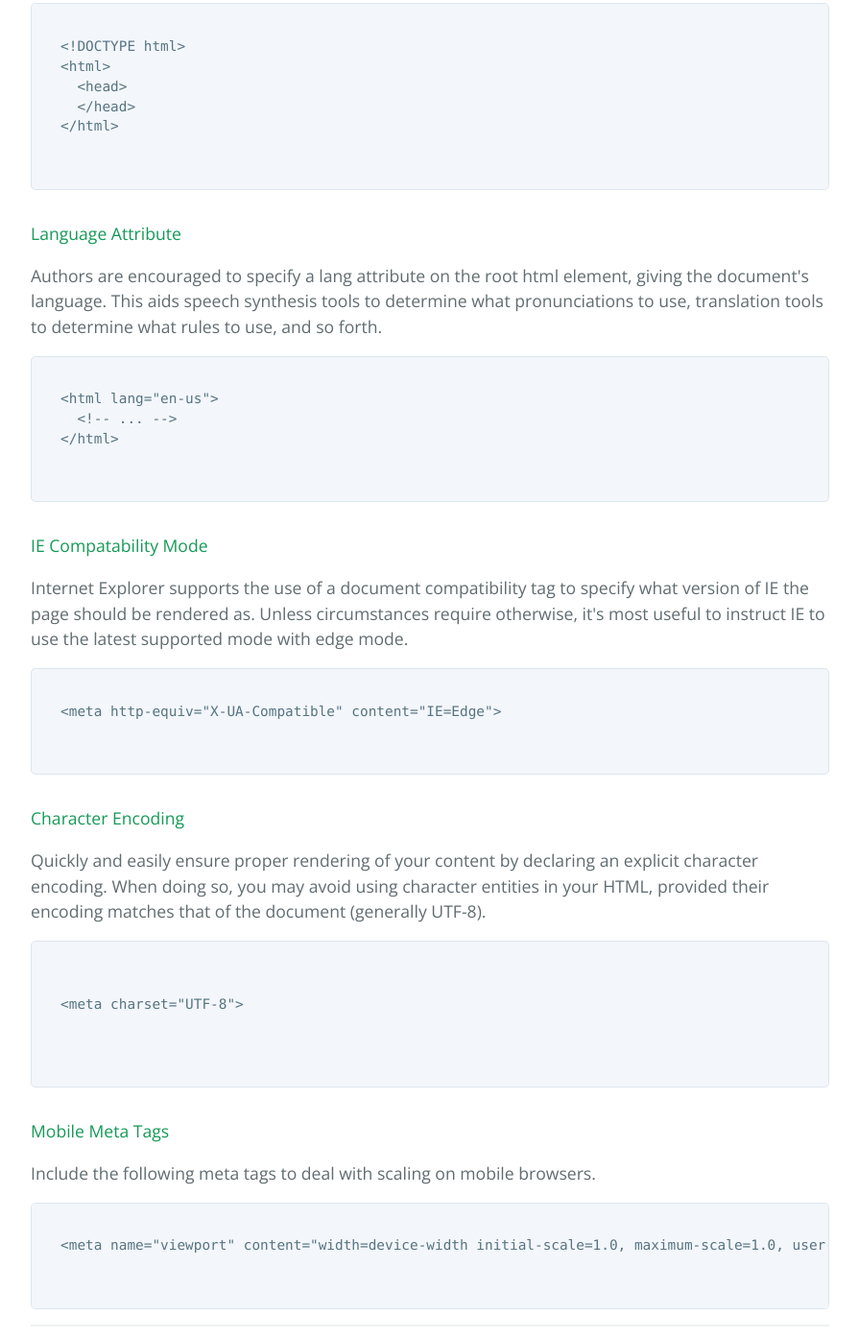
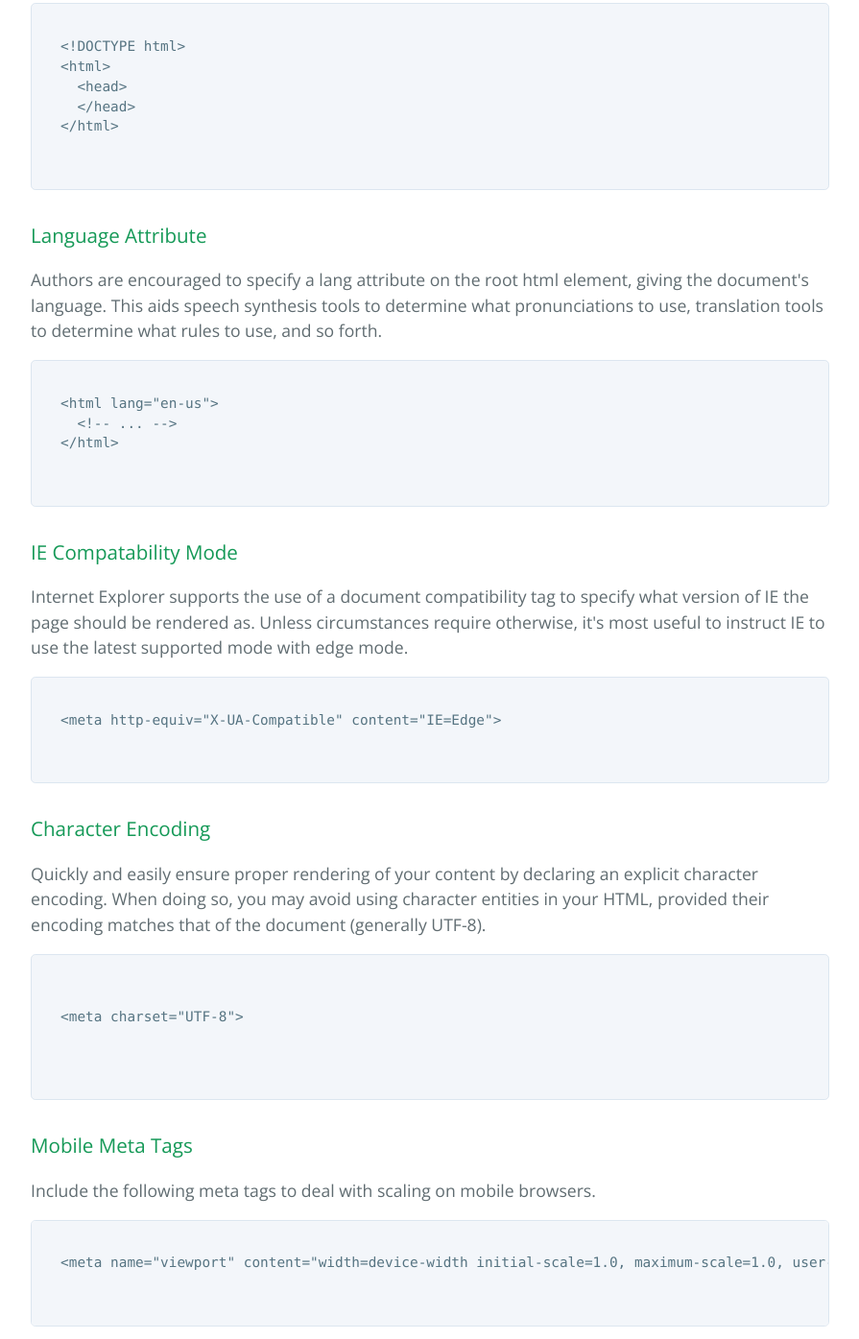
Before and after one commit to dahliacreative/piper, a plain HTML site: page index.html in a window 1280 px wide. Shown: the part 1680-3075 px from the top of the page at 96% size, without its empty margins (192-1087 px from the left). Drawn offline with nearby package versions, Linux system fonts and the light colour scheme.

Commit message:
Update index.html

```diff
--- a/index.html
+++ b/index.html
@@ -78,7 +78,7 @@
   &lt;/html&gt;
             </code>
           </pre>
-          <h4>Language Attribute</h4>
+          <h3>Language Attribute</h3>
           <p>Authors are encouraged to specify a lang attribute on the root html element, giving the document's language. This aids speech synthesis tools to determine what pronunciations to use, translation tools to determine what rules to use, and so forth.</p>
           <pre>
             <code>
@@ -87,14 +87,14 @@
   &lt;/html&gt;
             </code>
           </pre>
-          <h4>IE Compatability Mode</h4>
+          <h3>IE Compatability Mode</h3>
           <p>Internet Explorer supports the use of a document compatibility <meta> tag to specify what version of IE the page should be rendered as. Unless circumstances require otherwise, it's most useful to instruct IE to use the latest supported mode with edge mode.</p>
           <pre>
             <code>
   &lt;meta http-equiv="X-UA-Compatible" content="IE=Edge"&gt;
             </code>
           </pre>
-          <h4>Character Encoding</h4>
+          <h3>Character Encoding</h3>
           <p>Quickly and easily ensure proper rendering of your content by declaring an explicit character encoding. When doing so, you may avoid using character entities in your HTML, provided their encoding matches that of the document (generally UTF-8).</p>
           <pre>
             <code>
@@ -103,7 +103,7 @@
               </head>
             </code>
           </pre>
-          <h4>Mobile Meta Tags</h4>
+          <h3>Mobile Meta Tags</h3>
           <p>Include the following meta tags to deal with scaling on mobile browsers.</p>
           <pre>
             <code>
```
